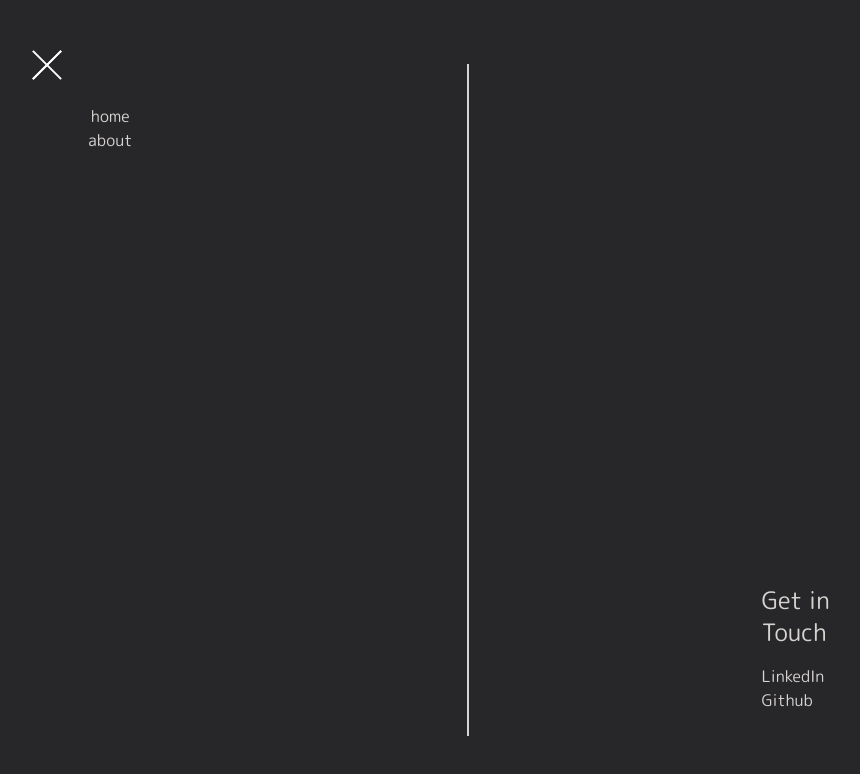
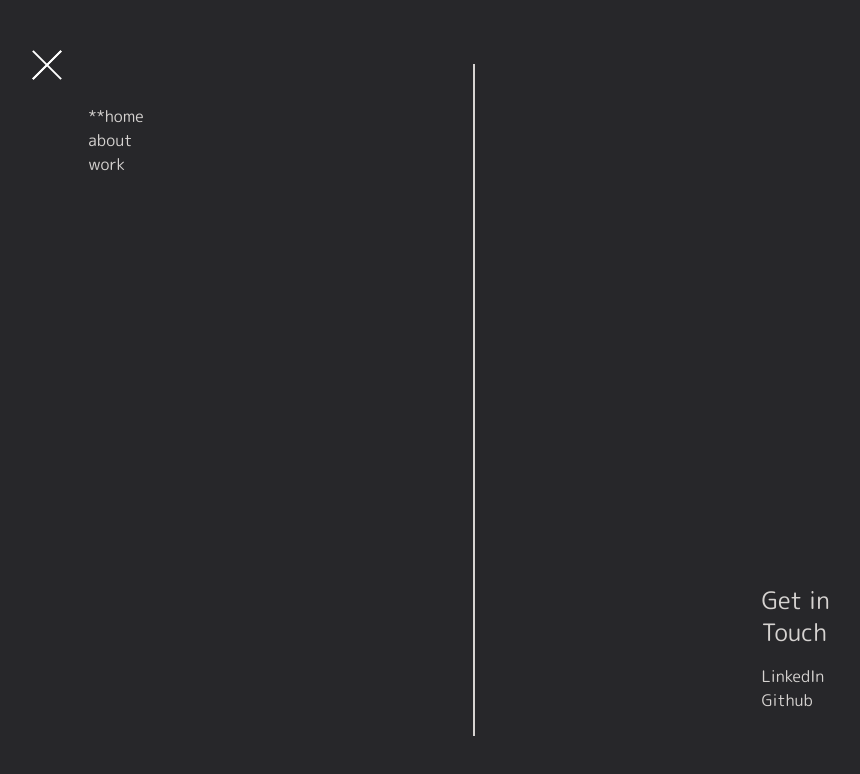
Before and after one commit to melansonS/melansons, a Next.js app: page / in a window 1280 px wide. Both pictures are taken after a click on the button 212 px from the left and 68 px from the top of the page. Shown: the top 774 px of the page, without its empty margins (165-1025 px from the left). Built offline with nearby package versions, Linux system fonts and the light colour scheme.

Commit message:
navMenu current page idicator

```diff
--- a/components/navMenu.tsx
+++ b/components/navMenu.tsx
@@ -64,11 +64,13 @@ export default function NavMenu({ setShowMenu }: NavMenuProps) {
           {links.map((link) => {
             return (
               <motion.div
-                className=""
+                className="flex"
                 key={`motion-nav-link-${link.name}`}
                 variants={menuItemVariants}
               >
+                {router.route === link.href && <div>**</div>}
                 <button
+                  className="inline"
                   onClick={() => {
                     handleNavigate(link.href);
                   }}
--- a/utils/navConsts.tsx
+++ b/utils/navConsts.tsx
@@ -7,6 +7,10 @@ export const links: { name: string; href: string }[] = [
     name: "about",
     href: "/about",
   },
+  {
+    name: "work",
+    href: "/work",
+  },
 ];
 
 export const MENU_TRANSITION_DURATION = 0.3;
```
Also changed, not shown: 1 other file (tests, documents, lock files or other folders).
